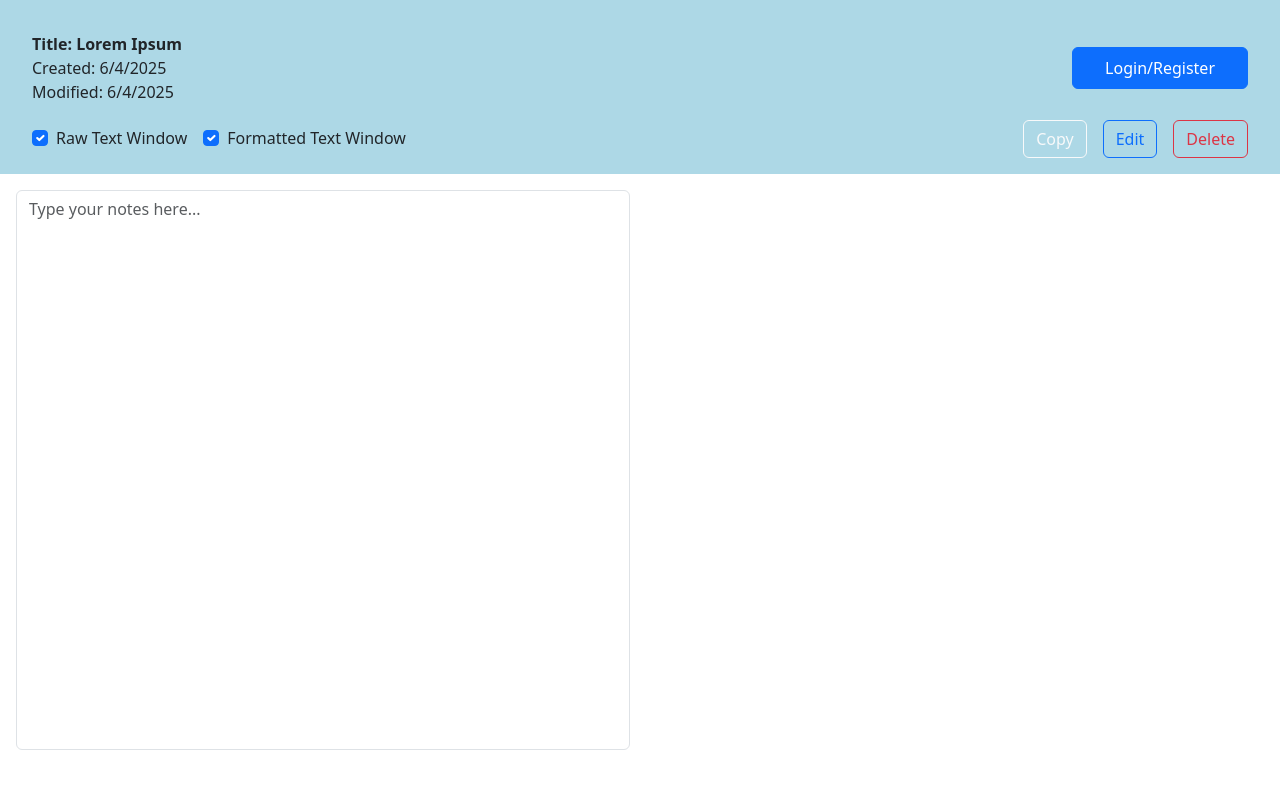
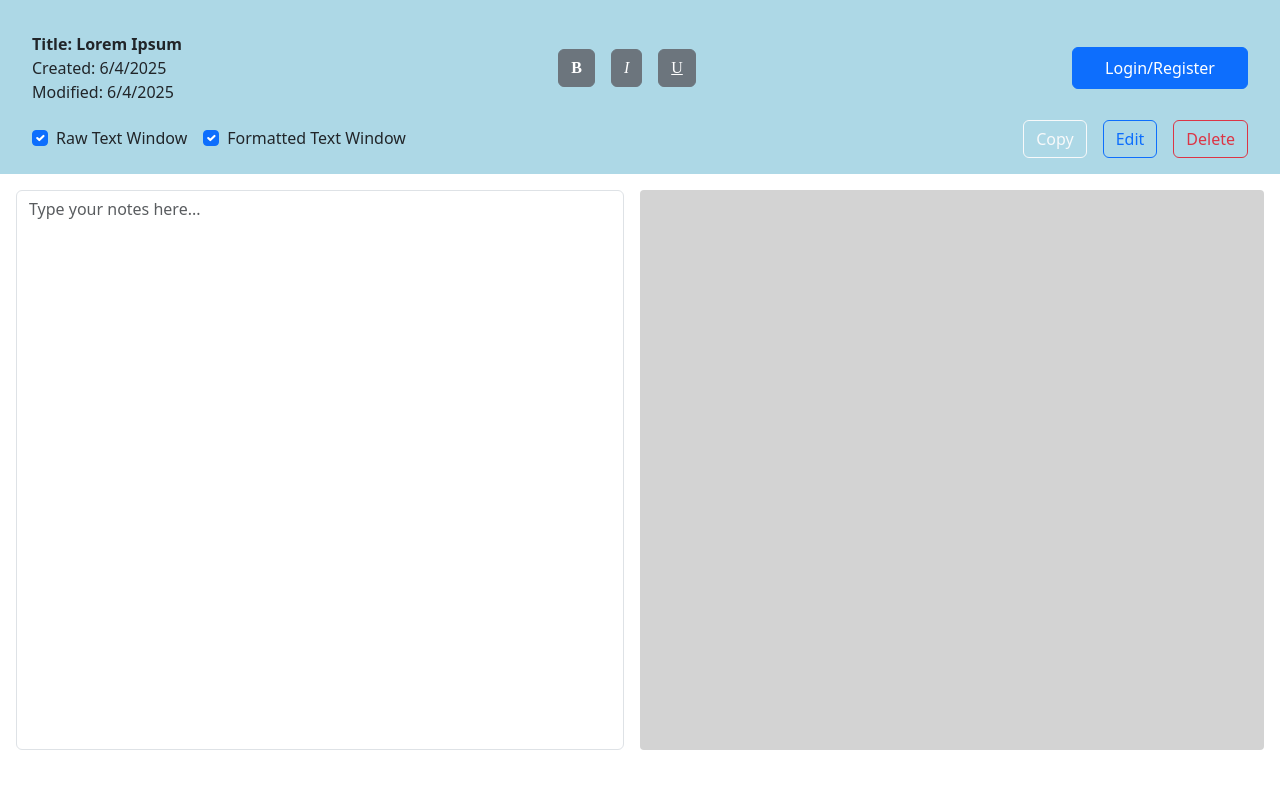
Before and after one commit to Checkmate-Chris1/GeekPad, a React (Vite) app: page / in a window 1280 px wide. Shown: the top 788 px of the page. Built offline with nearby package versions, Linux system fonts and the light colour scheme.

Commit message:
window selection functionality
the 'Raw Text Window' and 'Formatted Text Window' checkboxes are now functional, and each window expands/contracts accordingly

```diff
--- a/src/components/NotesHeader.tsx
+++ b/src/components/NotesHeader.tsx
@@ -4,9 +4,11 @@ interface Props {
     title: string;
     createdDate: string;
     modifiedDate: string;
+    rawCallback: (value: boolean) => void;
+    formattedCallback: (value: boolean) => void;
 }
 
-export default function NotesHeader({ title, createdDate, modifiedDate }: Props) {
+export default function NotesHeader({ title, createdDate, modifiedDate, rawCallback, formattedCallback }: Props) {
 
     return (
         <div id="notes-header">
@@ -16,18 +18,23 @@ export default function NotesHeader({ title, createdDate, modifiedDate }: Props)
                     <span className="metadata-item">Created: {createdDate}</span>
                     <span className="metadata-item">Modified: {modifiedDate}</span>
                 </div>
+                <div className="doc-options">
+                    <button style={{fontFamily: 'Times New Roman'}} className="btn btn-secondary"><strong>B</strong></button>
+                    <button style={{fontFamily: 'Times New Roman'}} className="btn btn-secondary"><i>I</i></button>
+                    <button style={{fontFamily: 'Times New Roman', textDecoration: 'underline'}} className="btn btn-secondary">U</button>
+                </div>
                 <button id="login-button" className="btn btn-primary" onClick={() => alert('Register functionality not implemented yet!')}>Login/Register</button>
             </div>
 
             <div className="header-info">
                 <form className="doc-options">
                     <div className="form-check">
-                        <input className="form-check-input" type="checkbox" value="" defaultChecked />
-                        <label className="form-check-label" htmlFor="checkChecked">Raw Text Window</label>
+                        <input id="raw-text-check" className="form-check-input" type="checkbox" value="" onChange={e => {rawCallback(e.target.checked)}} defaultChecked />
+                        <label className="form-check-label" htmlFor="raw-text-check">Raw Text Window</label>
                     </div>
                     <div className="form-check">
-                        <input className="form-check-input" type="checkbox" value="" defaultChecked />
-                        <label className="form-check-label" htmlFor="checkChecked">Formatted Text Window</label>
+                        <input id="formatted-text-check" className="form-check-input" type="checkbox" value="" onChange={e => {formattedCallback(e.target.checked)}} defaultChecked />
+                        <label className="form-check-label" htmlFor="formatted-text-check">Formatted Text Window</label>
                     </div>
                 </form>
                 <div className="doc-options">
--- a/src/pages/NoteEditor.css
+++ b/src/pages/NoteEditor.css
@@ -3,10 +3,19 @@
     flex-direction: row;
     justify-content: space-between;
     padding: 1rem;
+    gap: 1rem;
 }
 
 #notes-textarea {
-    width: 48vw;
+    width: 100%;
+}
+
+#notes-preview {
+    width: 100%;
+    padding: 1rem;
+    background-color: lightgrey;
+    border-radius: 0.25rem;
+    overflow-y: auto;
 }
 
 textarea {
--- a/src/pages/NoteEditor.tsx
+++ b/src/pages/NoteEditor.tsx
@@ -9,14 +9,16 @@ export default function NoteEditor() {
     const [createdDate, setCreatedDate] = useState('6/4/2025');
     const [modifiedDate, setModifiedDate] = useState('6/4/2025');
     const [text, setText] = useState('');
+    const [showTextWindow, setShowTextWindow] = useState(true);
+    const [showPreviewWindow, setShowPreviewWindow] = useState(true);
 
     return (
         <>
-            <NotesHeader title={title} createdDate={createdDate} modifiedDate={modifiedDate} />
+            <NotesHeader title={title} createdDate={createdDate} modifiedDate={modifiedDate} rawCallback={setShowTextWindow} formattedCallback={setShowPreviewWindow} />
 
             <div id="pane-holder">
-                <NotesTextArea text={text} onChange={setText} />
-                <NotesPreview text={text} />
+                {showTextWindow && <NotesTextArea text={text} onChange={setText} />}
+                {showPreviewWindow && <NotesPreview text={text} />}
             </div>
         </>
     );
```
